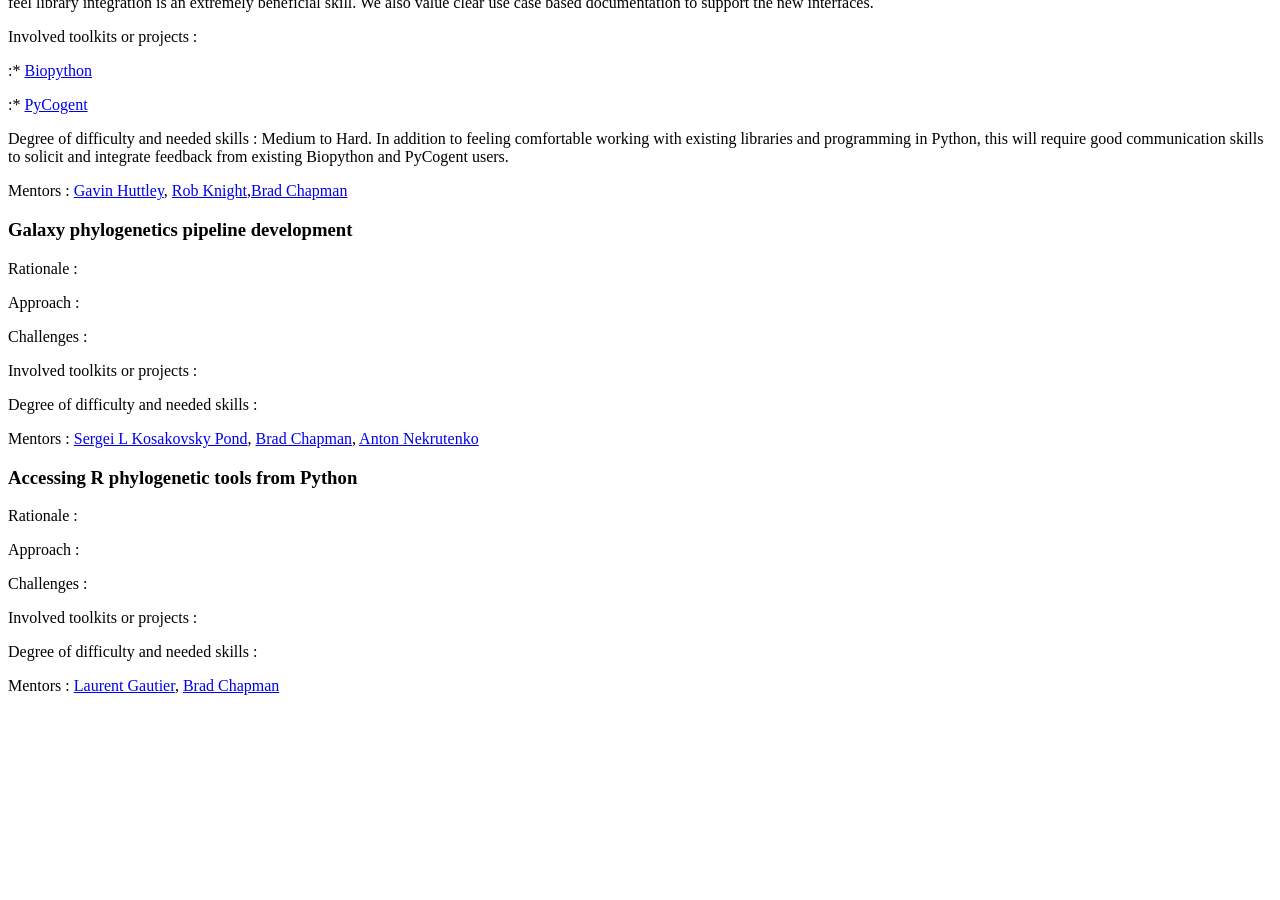
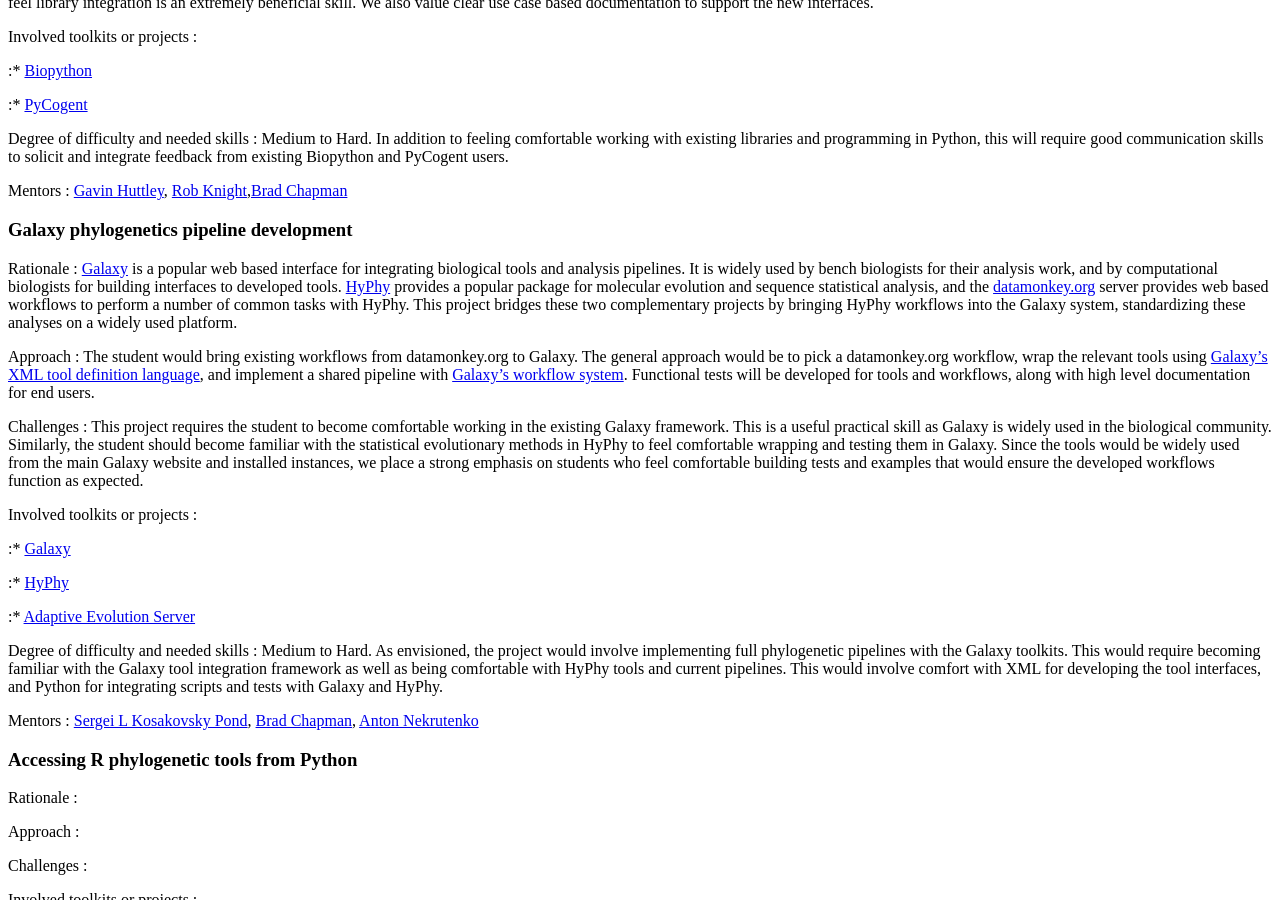
Before and after one commit to biopython/biopython.github.io, a Jekyll site: the page built from wiki/Google_Summer_of_Code.md, in a window 1280 px wide and 900 px high, scrolled down 625 px. Built offline with Jekyll 4.4.1, drawn with Linux system fonts in a browser that asks for light colours; before the commit the page ends 1336 px from its top, so only the background shows below that.

Commit message:
/* Galaxy phylogenetics pipeline development */

```diff
--- a/wiki/Google_Summer_of_Code.md
+++ b/wiki/Google_Summer_of_Code.md
@@ -64,23 +64,27 @@ Mentors : [Gavin Huttley](http://jcsmr.anu.edu.au/org/dmb/compgen/), [Rob Knight
 
 ### Galaxy phylogenetics pipeline development
 
-Rationale :
+Rationale : [Galaxy](http://main.g2.bx.psu.edu/) is a popular web based interface for integrating biological tools and analysis pipelines. It is widely used by bench biologists for their analysis work, and by computational biologists for building interfaces to developed tools. [HyPhy](http://hyphy.org) provides a popular package for molecular evolution and sequence statistical analysis, and the [datamonkey.org](http://www.datamonkey.org/) server provides web based workflows to perform a number of common tasks with HyPhy. This project bridges these two complementary projects by bringing HyPhy workflows into the Galaxy system, standardizing these analyses on a widely used platform.
 
 <!-- -->
 
-Approach :
+Approach : The student would bring existing workflows from datamonkey.org to Galaxy. The general approach would be to pick a datamonkey.org workflow, wrap the relevant tools using [Galaxy's XML tool definition language](http://bitbucket.org/galaxy/galaxy-central/wiki/AddToolTutorial), and implement a shared pipeline with [Galaxy's workflow system](http://screencast.g2.bx.psu.edu/galaxy/flash/WorkflowFromHistory.html). Functional tests will be developed for tools and workflows, along with high level documentation for end users.
 
 <!-- -->
 
-Challenges :
+Challenges : This project requires the student to become comfortable working in the existing Galaxy framework. This is a useful practical skill as Galaxy is widely used in the biological community. Similarly, the student should become familiar with the statistical evolutionary methods in HyPhy to feel comfortable wrapping and testing them in Galaxy. Since the tools would be widely used from the main Galaxy website and installed instances, we place a strong emphasis on students who feel comfortable building tests and examples that would ensure the developed workflows function as expected.
 
 <!-- -->
 
 Involved toolkits or projects :
 
-<!-- -->
+:\* [Galaxy](http://bitbucket.org/galaxy/galaxy-central/wiki/Home)
 
-Degree of difficulty and needed skills :
+:\* [HyPhy](http://hyphy.org)
+
+:\* [Adaptive Evolution Server](http://www.datamonkey.org)
+
+Degree of difficulty and needed skills : Medium to Hard. As envisioned, the project would involve implementing full phylogenetic pipelines with the Galaxy toolkits. This would require becoming familiar with the Galaxy tool integration framework as well as being comfortable with HyPhy tools and current pipelines. This would involve comfort with XML for developing the tool interfaces, and Python for integrating scripts and tests with Galaxy and HyPhy.
 
 <!-- -->
 
```
Also changed, not shown: 1 other file.
